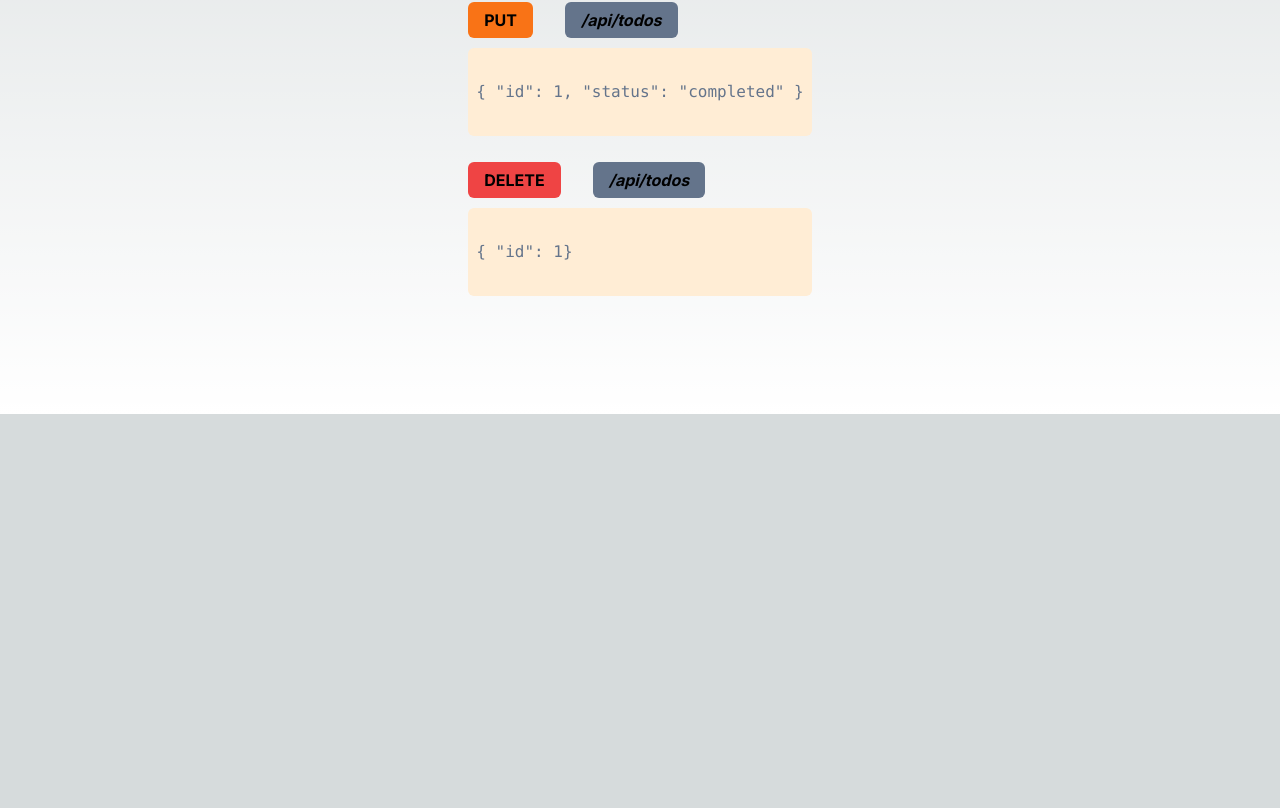
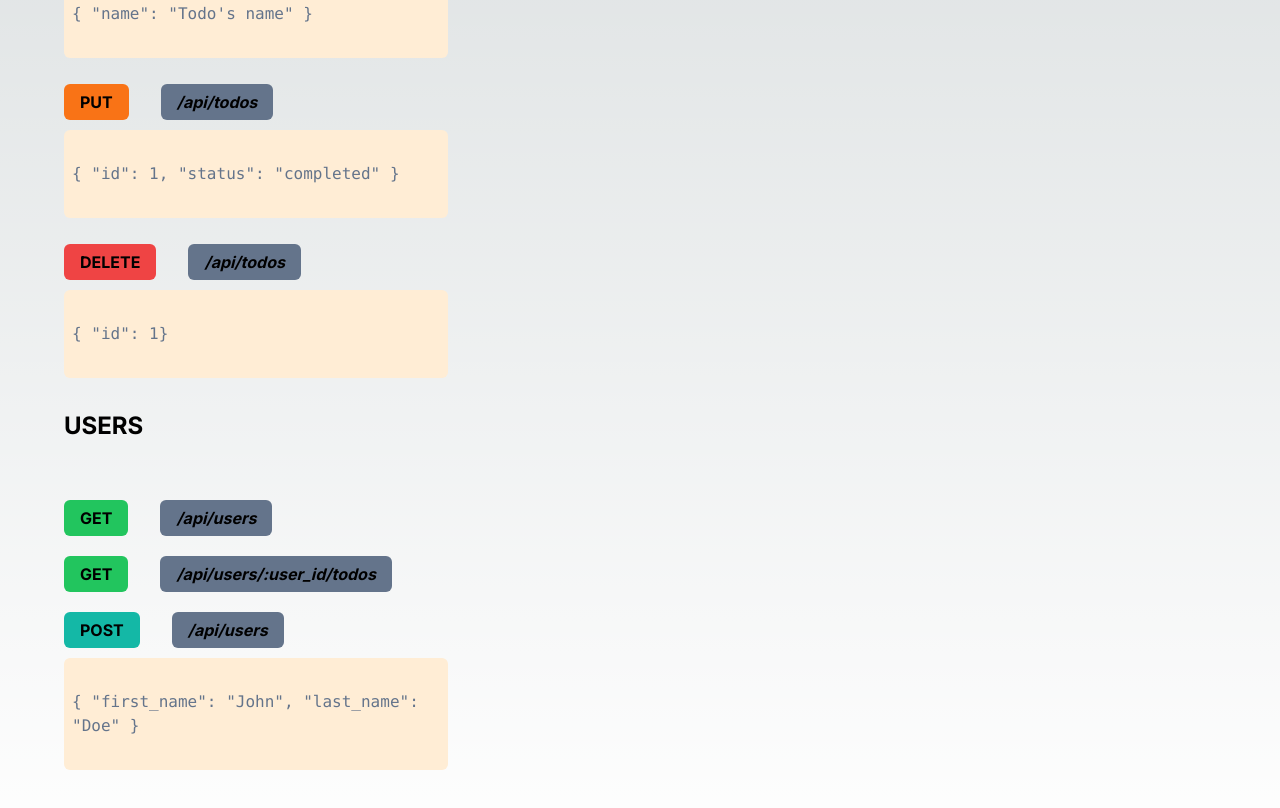
Before and after one commit to Jupoulet/todos-api, a Next.js app: page / in a window 1280 px wide. Shown: the part 386-1194 px from the top of the page. Before the commit the page ends 800 px from the top, so only its background shows below. Built offline with nearby package versions, Linux system fonts and the light colour scheme.

Commit message:
add docs

```diff
--- a/src/app/page.tsx
+++ b/src/app/page.tsx
@@ -3,6 +3,10 @@ import {PropsWithChildren} from "react";
 const POSTSting = `{ "name": "Todo's name" }`;
 const PUTString = `{ "id": 1, "status": "completed" }`;
 const DeleteString = `{ "id": 1}`;
+const POSTStringUser = `{
+  "first_name": "John",
+  "last_name": "Doe"
+}`
 const StyledMethod = ({ children, className }: PropsWithChildren<{ className?: string }>) => (
   <span
     className={`px-4 py-2 rounded-md font-bold mr-8 ${className}`}
@@ -16,9 +20,10 @@ const StyledEndpoint = ({ children }: PropsWithChildren) => <em className="bg-sl
   const StyledCode = ({ children }: PropsWithChildren) => <code className="bg-orange-100 text-slate-500 py-8 px-2 block rounded-md">{children}</code>
 export default function Home() {
   return (
-    <main className="flex min-h-screen flex-col items-center justify-center">
-      <h1 className="text-xl font-bold mb-16">TODOS API</h1>
-      <section>
+    <main className="flex min-h-screen flex-col justify-center p-16  ">
+      <h1 className="text-3xl font-bold mb-16">TODOS API</h1>
+      <section className="max-w-sm">
+        <h2 className="text-2xl font-bold mb-16">TODOS</h2>
         <div className="mb-8">
           <h3>
             <StyledMethod className="bg-green-500">GET</StyledMethod>
@@ -53,6 +58,30 @@ export default function Home() {
           </StyledCode>
         </div>
       </section>
+      <section className="max-w-sm">
+        <h2 className="text-2xl font-bold mb-16">USERS</h2>
+        <div className="mb-8">
+          <h3>
+            <StyledMethod className="bg-green-500">GET</StyledMethod>
+            <StyledEndpoint>/api/users</StyledEndpoint>
+          </h3>
+        </div>
+        <div className="mb-8">
+          <h3>
+            <StyledMethod className="bg-green-500">GET</StyledMethod>
+            <StyledEndpoint>/api/users/:user_id/todos</StyledEndpoint>
+          </h3>
+        </div>
+        <div className="mb-8">
+          <h3 className="mb-4">
+            <StyledMethod className="bg-teal-500">POST</StyledMethod>
+            <StyledEndpoint>/api/users</StyledEndpoint>
+          </h3>
+          <StyledCode>
+            {POSTStringUser}
+          </StyledCode>
+        </div>
+      </section>
     </main>
   )
 }
```
